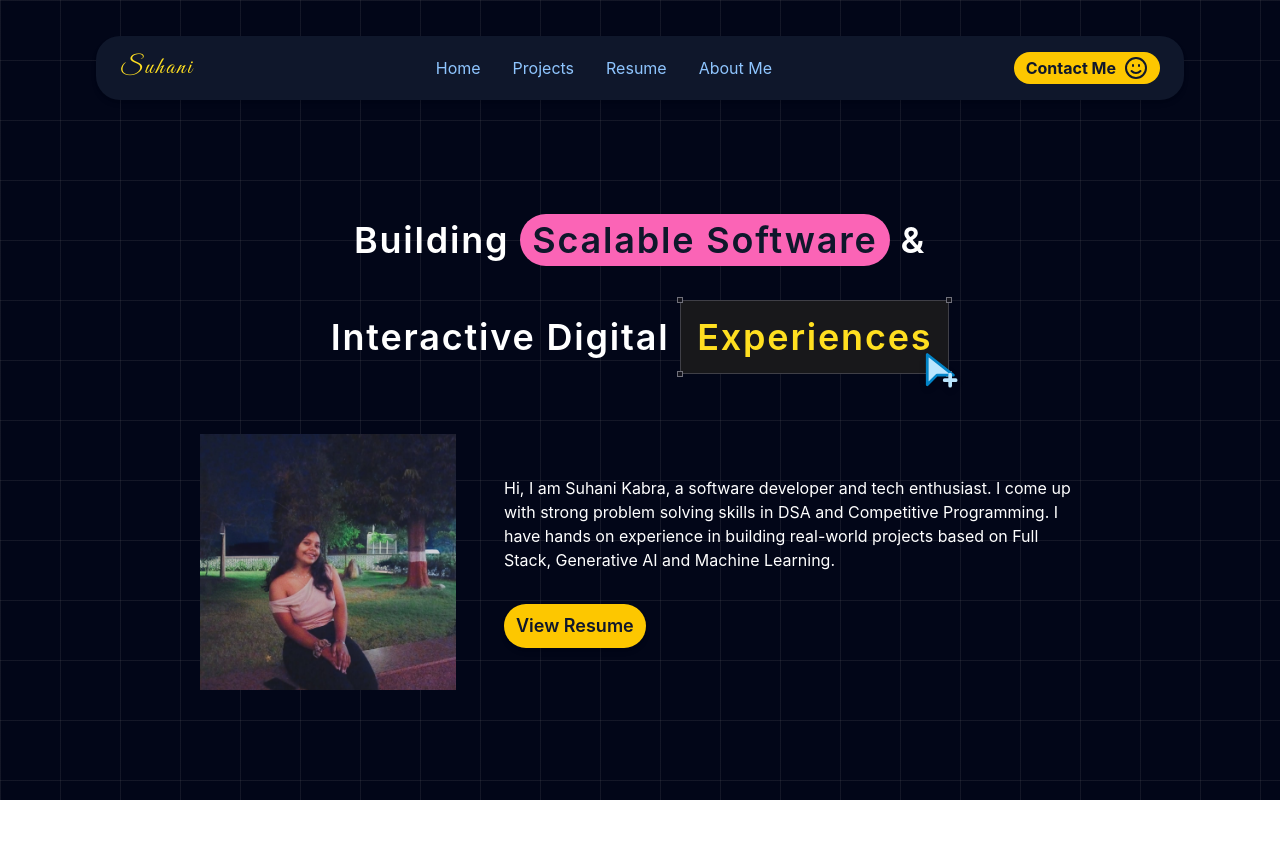
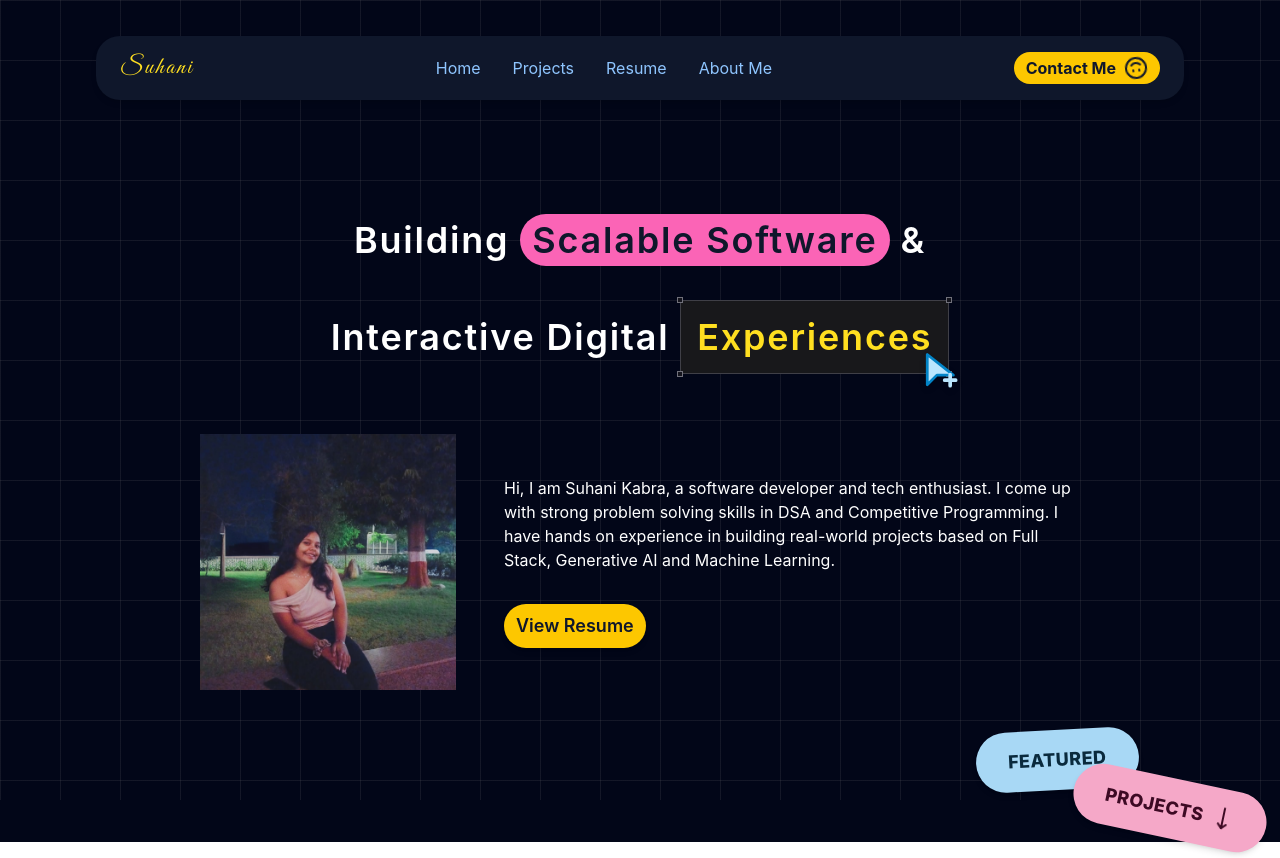
Before and after one commit to Suhanii15/Suhani-Kabra, a React (Vite) app in the folder suhani/: page / in a window 1280 px wide. Before the commit the page ends 800 px from the top, so only its background shows below. Built offline with nearby package versions, Linux system fonts and the light colour scheme.

Commit message:
added badgeds for features and projects

```diff
--- /dev/null
+++ b/suhani/src/components/Badges.jsx
@@ -0,0 +1,16 @@
+import React from 'react'
+import { MoveDown } from 'lucide-react';
+
+export default function Badges({ className = '' }) {
+  return (
+    <div className={`relative mt-6 min-h-24 w-72 ${className}`}>
+      <div className="absolute top-0 left-0 z-10 -rotate-3 rounded-[40px] bg-[#A8D8F5] px-8 py-4 text-lg font-extrabold tracking-wide text-[#0A2A3D] shadow-md">
+        FEATURED
+      </div>
+      <div className="absolute left-24 top-12 z-20 flex rotate-12 items-center gap-2 rounded-[40px] bg-[#F5A8C8] px-8 py-4 text-lg font-extrabold tracking-wide text-[#3D0A24] shadow-md">
+        PROJECTS
+        <MoveDown className="animate-bounce" />
+      </div>
+    </div>
+  )
+}
--- a/suhani/src/components/navbar.jsx
+++ b/suhani/src/components/navbar.jsx
@@ -14,7 +14,7 @@ const Navbar = () => {
       </div>
       <div className=" flex flex-row bg-yellow-400 font-bold cursor-pointer text-slate-900 rounded-full px-3 py-1 hover:bg-yellow-300">
         Contact Me
-        <Smile className="ml-2" />
+        <Smile className="animate-spin ml-2" />
       </div>
     </nav>
   )
--- a/suhani/src/pages/landingPage.jsx
+++ b/suhani/src/pages/landingPage.jsx
@@ -2,6 +2,7 @@ import React from 'react'
 import Navbar from '../components/navbar.jsx'
 import profileImg from '../assets/Photo.jpeg'
 import {motion } from 'framer-motion'
+import Badges from '../components/Badges.jsx'
 
 const landingPage = () => {
   return (
@@ -75,10 +76,16 @@ I have hands on experience in building real-world projects based on Full Stack,
 <button className="rounded-full mt-4 font-semibold text-lg shadow-md bg-yellow-400 text-slate-900 px-3 py-2 hover:bg-yellow-300 transition-colors duration-300 cursor-pointer" >
     View Resume
 </button>
-
     </div>
 
 </div>
+
+
+<div>
+    <Badges className="mt-10 mx-auto mr-0" />
+</div>
+
+
 
  </div>
 
```
